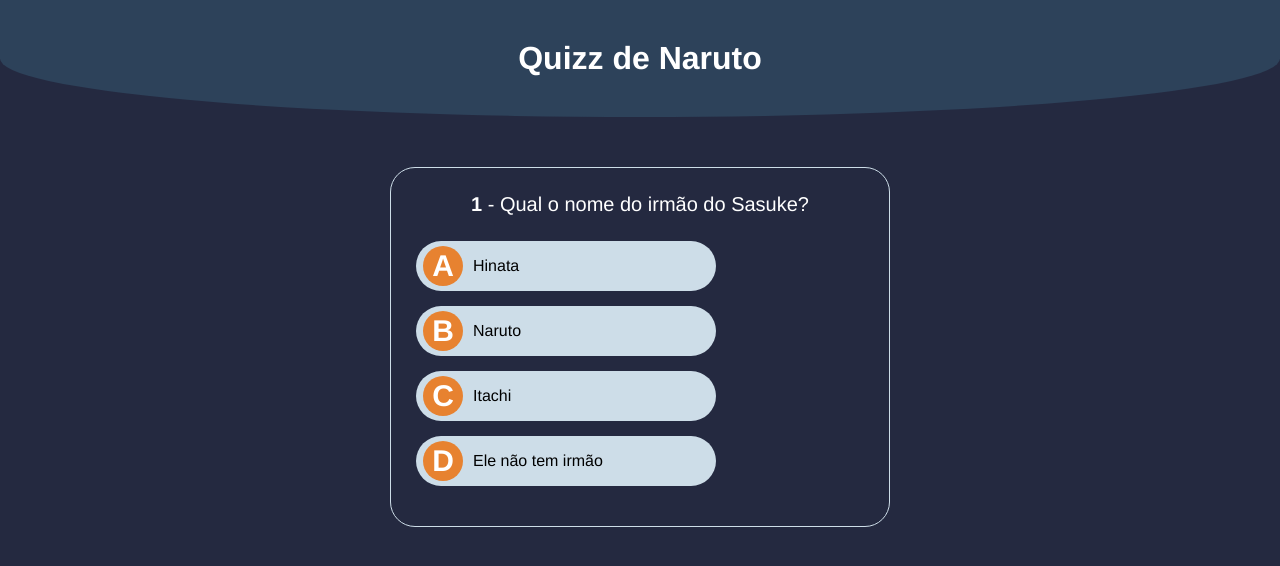
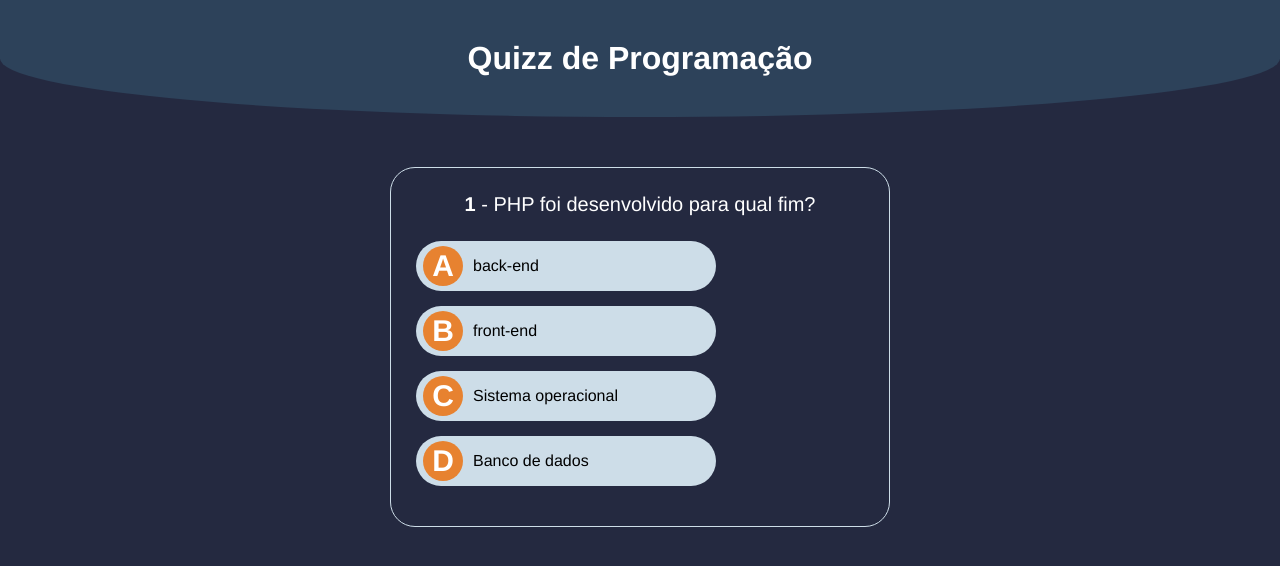
Before and after one commit to KennedyFrancisco/Quizz, a plain HTML site: page index.html in a window 1280 px wide. Drawn offline with Linux system fonts and the light colour scheme.

Commit message:
Titulo atualizado para programação

```diff
--- a/JS/script.js
+++ b/JS/script.js
@@ -10,152 +10,68 @@
 // Perguntas
 const questions = [
     {
-      "question": "Qual o nome do irmão do Sasuke?",
+      "question": "PHP foi desenvolvido para qual fim?",
       "answers": [
         {
-          "answer": "Hinata",
+          "answer": "back-end",
+          "correct": true
+        },
+        {
+          "answer": "front-end",
           "correct": false
         },
         {
-          "answer": "Naruto",
+          "answer": "Sistema operacional",
           "correct": false
         },
         {
-          "answer": "Itachi",
-          "correct": true
-        },
-        {
-          "answer": "Ele não tem irmão",
+          "answer": "Banco de dados",
           "correct": false
         },
       ]
     },
     {
-      "question": "Quem são os personagens do time 7",
+      "question": "Uma forma de declarar variável em JavaScript:",
       "answers": [
         {
-          "answer": "Sasuke, Naruto, Sakura, Kakashi",
+          "answer": "$var",
+          "correct": false
+        },
+        {
+          "answer": "var",
           "correct": true
         },
         {
-          "answer": "Sasuke, Naruto, Hinata, Kakashi",
+          "answer": "@var",
           "correct": false
         },
         {
-          "answer": "Sai, Ino, Naruto, Kakashi",
-          "correct": false
-        },
-        {
-          "answer": "Sakura, Naruto, Sai, Kakashi",
+          "answer": "#let",
           "correct": false
         },
       ]
     },
     {
-      "question": "Quem é o líder da Akatsuki?",
+      "question": "Qual o seletor de id no CSS?",
       "answers": [
         {
-          "answer": "Kona",
+          "answer": "#",
+          "correct": true
+        },
+        {
+          "answer": ".",
           "correct": false
         },
         {
-          "answer": "Nakato",
+          "answer": "@",
           "correct": false
         },
         {
-          "answer": "Tobi",
+          "answer": "/",
           "correct": false
-        },
-        {
-          "answer": "Pen",
-          "correct": true
         },
       ]
     },
-    {
-        "question": "Quem são os pais do Sasuke?",
-        "answers": [
-          {
-            "answer": "Koshina, Fugaku",
-            "correct": false
-          },
-          {
-            "answer": "Mikoto, Fugaku",
-            "correct": true
-          },
-          {
-            "answer": "Koshina, Minato",
-            "correct": false
-          },
-          {
-            "answer": "Mikoto, Minato",
-            "correct": false
-          },
-        ]
-      },
-      {
-        "question": "O anime Naruto era para ser um anime de...?",
-        "answers": [
-          {
-            "answer": "Aventura",
-            "correct": false
-          },
-          {
-            "answer": "Ninjas",
-            "correct": false
-          },
-          {
-            "answer": "Piratas",
-            "correct": false
-          },
-          {
-            "answer": "Culinaria",
-            "correct": true
-          },
-        ]
-      },
-      {
-        "question": "O que o Naruto gostava de comer?",
-        "answers": [
-          {
-            "answer": "Bolo de arroz",
-            "correct": false
-          },
-          {
-            "answer": "Lamen",
-            "correct": true
-          },
-          {
-            "answer": "Sushi",
-            "correct": false
-          },
-          {
-            "answer": "Miojo",
-            "correct": false
-          },
-        ]
-      },
-      {
-        "question": "Quem é o amor da sua vida?",
-        "answers": [
-          {
-            "answer": "Sasura",
-            "correct": false
-          },
-          {
-            "answer": "Hinata",
-            "correct": false
-          },
-          {
-            "answer": "Edinelia",
-            "correct": true
-          },
-          {
-            "answer": "Tsunade",
-            "correct": false
-          },
-        ]
-      },
   ]
 
 // Substituição do quizz para a primeiro pergunta
--- a/index.html
+++ b/index.html
@@ -4,12 +4,12 @@
     <meta charset="UTF-8">
     <meta http-equiv="X-UA-Compatible" content="IE=edge">
     <meta name="viewport" content="width=device-width, initial-scale=1.0">
-    <title>Quizz Naruto</title>
+    <title>Quizz Programação</title>
     <link rel="stylesheet" href="css/estilo.css">
     <script src="JS/script.js" defer></script>
 </head>
 <body>
-    <h1 id="main-title">Quizz de Naruto</h1>
+    <h1 id="main-title">Quizz de Programação</h1>
     <div id="score-container" class="hide">
         <h2>Parabéns</h2>
         <p id="display-score"><span>90</span>%</p>
```
